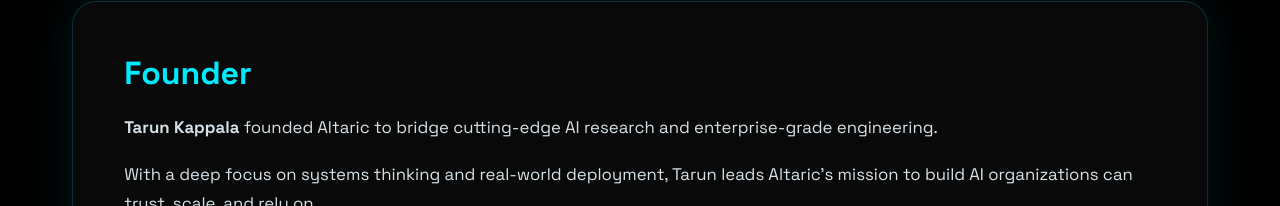
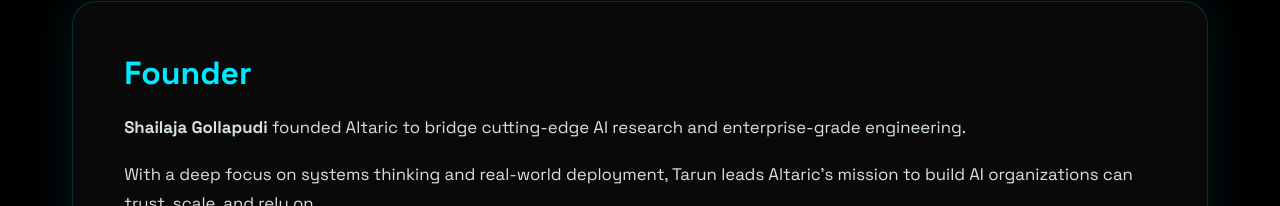
Before and after one commit to Vatshal-Venkat/Altaric, a React (Vite) app in the folder website_src/frontend/: page /about in a window 1280 px wide. Shown: the part 2170-2376 px from the top of the page. Built offline with nearby package versions, Linux system fonts and the light colour scheme; no server answers.

Commit message:
Founder Name

```diff
--- a/website_src/frontend/src/components/AboutUs.jsx
+++ b/website_src/frontend/src/components/AboutUs.jsx
@@ -284,7 +284,7 @@
         <Section variants={fadeUp} initial="hidden" whileInView="visible" viewport={{ once: true }}>
           <h2>Founder</h2>
           <p>
-            <strong>Tarun Kappala</strong> founded Altaric to bridge cutting-edge
+            <strong>Shailaja Gollapudi</strong> founded Altaric to bridge cutting-edge
             AI research and enterprise-grade engineering.
           </p>
           <p>
```
